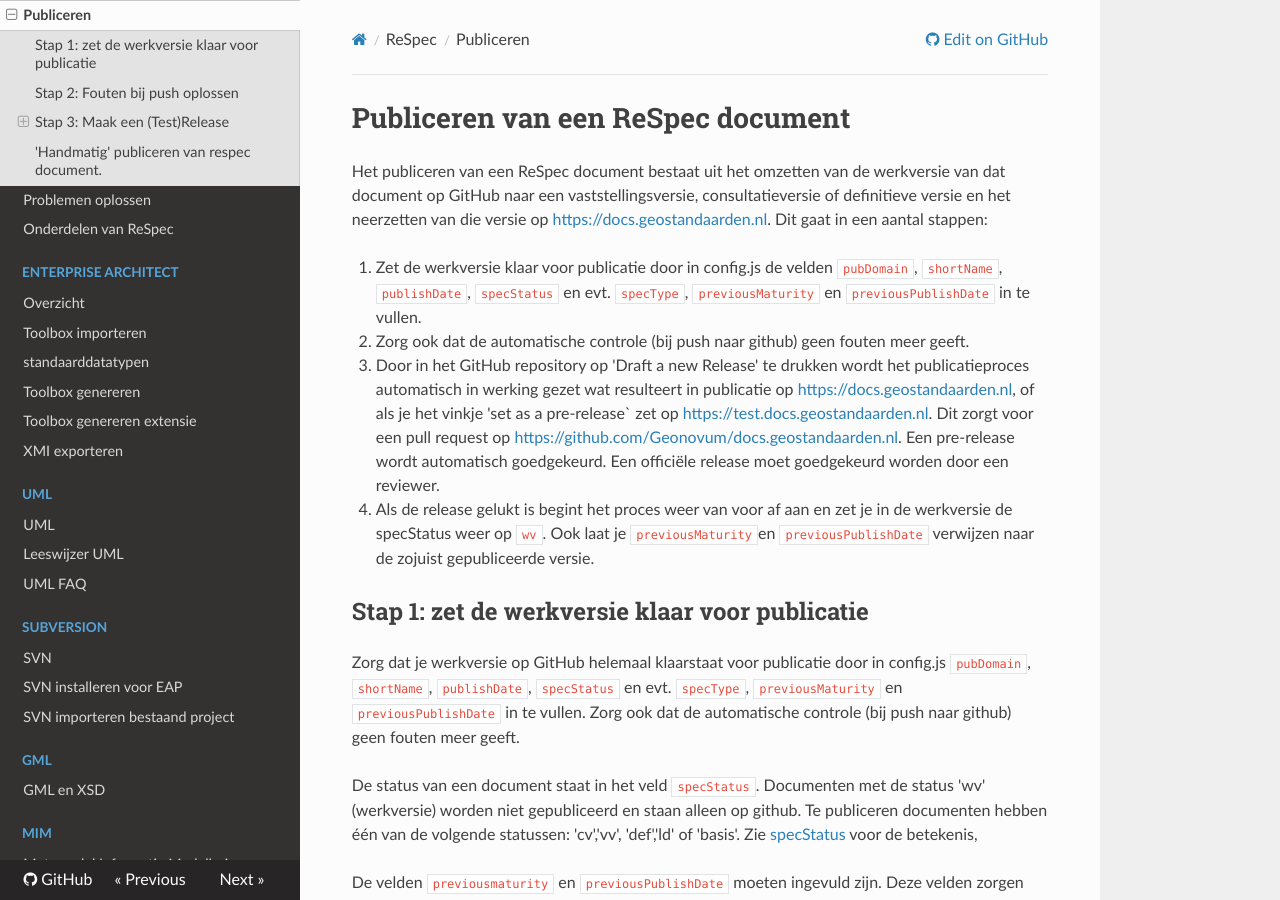
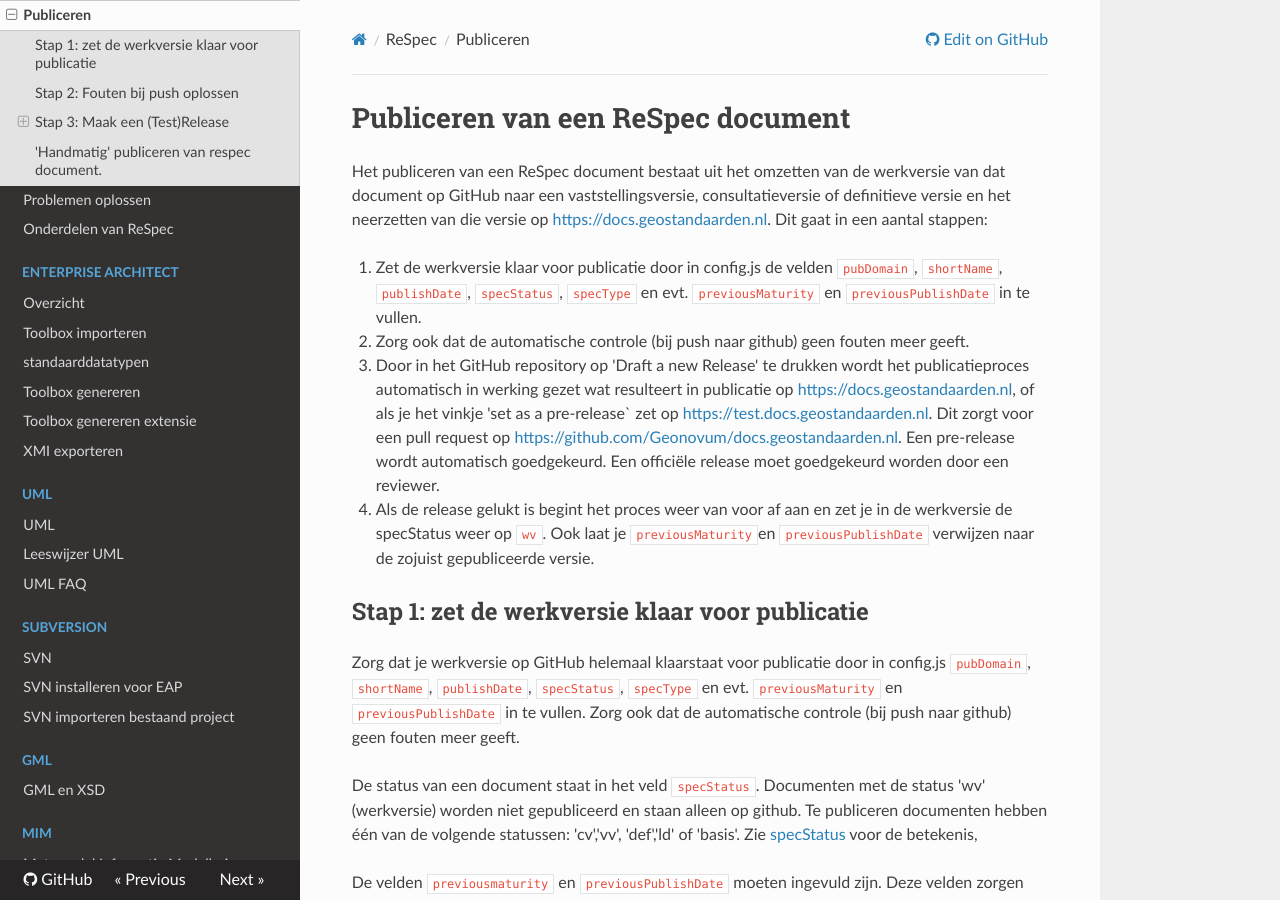
Before and after one commit to Geonovum/handleiding-tooling, an MkDocs documentation site: the page built from docs/ReSpec/ReSpec-publiceren.md, in a window 1280 px wide and 900 px high. Built offline with MkDocs 1.6.1, drawn with Linux system fonts in a browser that asks for light colours; nearby versions of some CDN libraries.

```diff
--- a/docs/ReSpec/ReSpec-publiceren.md
+++ b/docs/ReSpec/ReSpec-publiceren.md
@@ -3,16 +3,16 @@
 Het publiceren van een ReSpec document bestaat uit het omzetten van de werkversie
 van dat document op GitHub naar een vaststellingsversie, consultatieversie of definitieve versie en het neerzetten van die versie op <https://docs.geostandaarden.nl>. Dit gaat in een aantal stappen:
 
-1. Zet de werkversie klaar voor publicatie door in config.js de velden `pubDomain`, `shortName`, `publishDate`, `specStatus` en evt. `specType`, `previousMaturity` en `previousPublishDate` in te vullen.
+1. Zet de werkversie klaar voor publicatie door in config.js de velden `pubDomain`, `shortName`, `publishDate`, `specStatus`, `specType` en evt. `previousMaturity` en `previousPublishDate` in te vullen.
 2. Zorg ook dat de automatische controle (bij push naar github) geen fouten meer geeft.
 3. Door in het GitHub repository op 'Draft a new Release' te drukken wordt het publicatieproces automatisch in werking gezet wat resulteert in publicatie op <https://docs.geostandaarden.nl>, of als je het vinkje 'set as a pre-release` zet op <https://test.docs.geostandaarden.nl>. Dit zorgt voor een pull request op <https://github.com/Geonovum/docs.geostandaarden.nl>. Een pre-release wordt automatisch goedgekeurd. Een officiële release moet goedgekeurd worden door een reviewer.
 4.  Als de release gelukt is begint het proces weer van voor af aan en zet je in de werkversie de specStatus weer op `wv`. Ook laat je `previousMaturity`en `previousPublishDate` verwijzen naar de zojuist gepubliceerde versie.
 
 ## Stap 1: zet de werkversie klaar voor publicatie
 
-Zorg dat je werkversie op GitHub helemaal klaarstaat voor publicatie door in config.js `pubDomain`, `shortName`, `publishDate`, `specStatus` en evt. `specType`, `previousMaturity` en `previousPublishDate` in te vullen. Zorg ook dat de automatische controle (bij push naar github) geen fouten meer geeft.
+Zorg dat je werkversie op GitHub helemaal klaarstaat voor publicatie door in config.js `pubDomain`, `shortName`, `publishDate`, `specStatus`, `specType` en evt. `previousMaturity` en `previousPublishDate` in te vullen. Zorg ook dat de automatische controle (bij push naar github) geen fouten meer geeft.
 
-De status van een document staat in het veld `specStatus`. Documenten met de status 'wv' (werkversie) worden niet gepubliceerd en staan alleen op github. Te publiceren documenten hebben één van de volgende statussen: 'cv','vv', 'def','ld' of 'basis'. Zie [specStatus](ReSpec-onderdelen/#specstatus) voor de betekenis,
+De status van een document staat in het veld `specStatus`. Documenten met de status 'wv' (werkversie) worden niet gepubliceerd en staan alleen op github. Te publiceren documenten hebben één van de volgende statussen: 'cv','vv', 'def','ld' of 'basis'. Zie [specStatus](../ReSpec-onderdelen/#specstatus) voor de betekenis,
 
 De velden `previousmaturity` en `previousPublishDate` moeten ingevuld zijn. Deze velden zorgen ervoor dat het nieuw gepubliceerde document verwijst naar de vorige gepubliceerde versie waardoor door steeds op 'vorige' te klikken alle versies van een document te vinden blijven.
 
```
